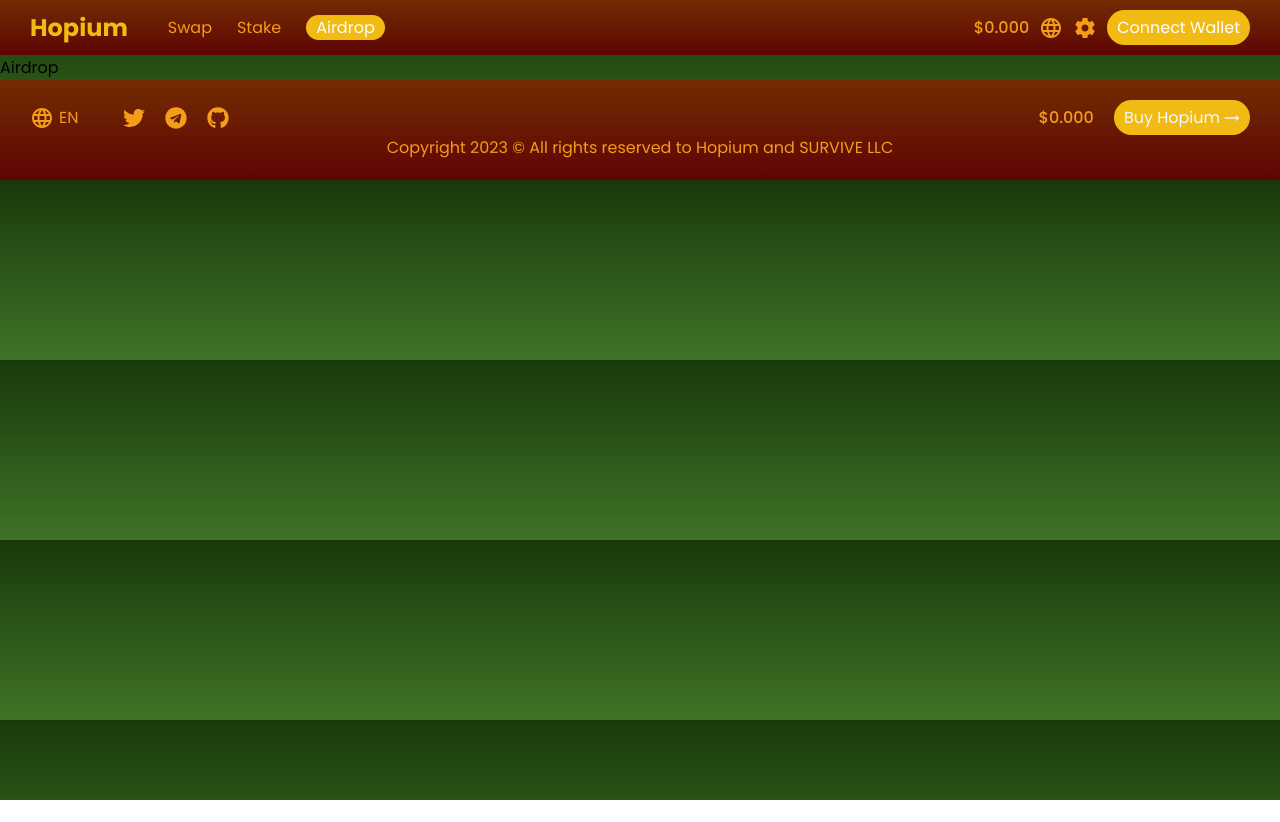
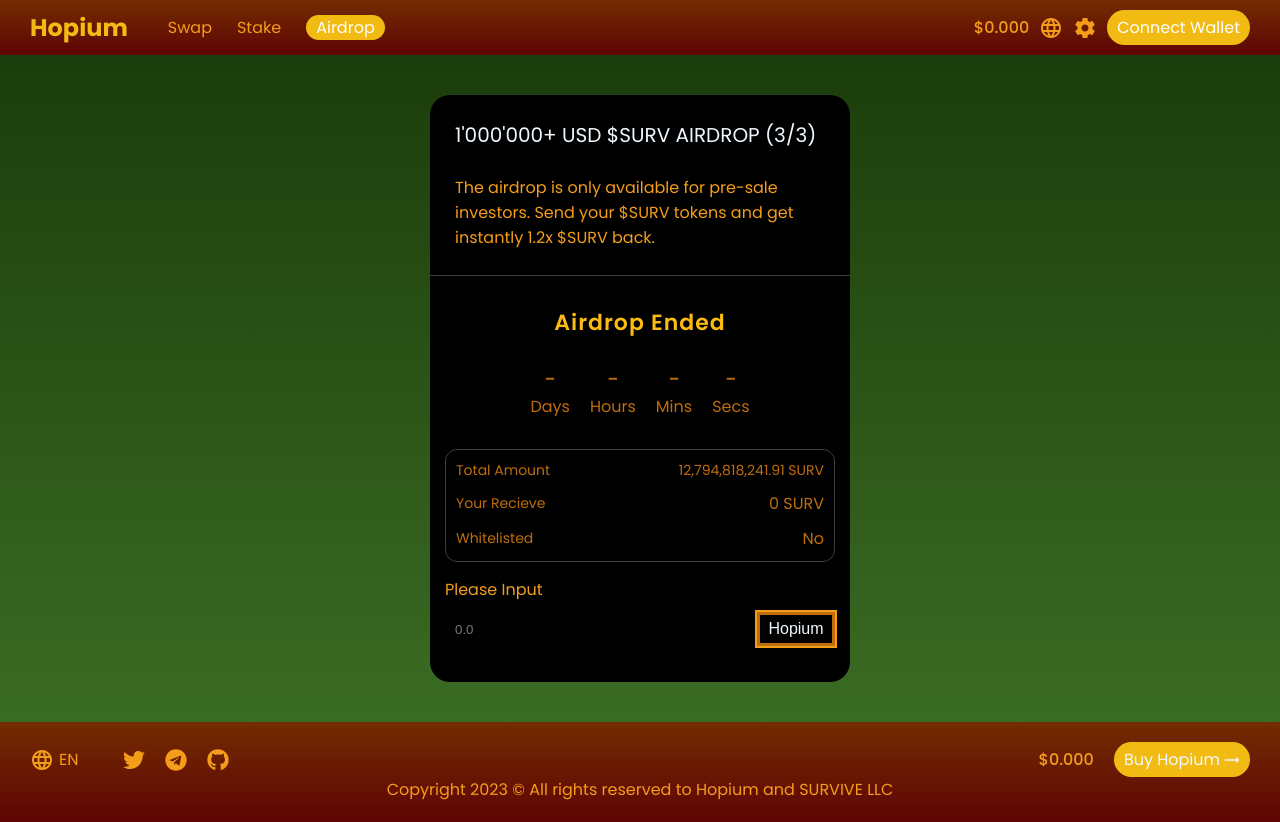
Before and after one commit to Demandtech/hopium, a React (Create React App) app: page /airdrop in a window 1280 px wide. Before the commit the page ends 800 px from the top, so only its background shows below. Built offline with nearby package versions, Linux system fonts and the light colour scheme.

Commit message:
stake section

```diff
--- /dev/null
+++ b/src/components/airdrop/Drop.jsx
@@ -0,0 +1,67 @@
+import React from 'react'
+import './airdrop.css'
+
+function Airdrop() {
+  return (
+    <section className='airdrop'>
+      <div className='drop-wrapper'>
+        <div className='top'>
+          <h5>1'000'000+ USD $SURV AIRDROP (3/3)</h5>
+          <p>
+            The airdrop is only available for pre-sale investors. Send your
+            $SURV tokens and get instantly 1.2x $SURV back.
+          </p>
+        </div>
+
+        <div className='center'>
+          <h4>Airdrop Ended</h4>
+          <div className='counter-wrapper'>
+            <div className='days counter'>
+              <span>-</span>
+              <p>Days</p>
+            </div>
+            <div className='Hours counter'>
+              <span>-</span>
+              <p>Hours</p>
+            </div>
+            <div className='mins counter'>
+              <span>-</span>
+              <p>Mins</p>
+            </div>
+            <div className='secs counter'>
+              <span>-</span>
+              <p>Secs</p>
+            </div>
+          </div>
+        </div>
+        <div className='bottom'>
+          <div className='total'>
+            <span>Total Amount</span>
+            <p>12,794,818,241.91 SURV</p>
+          </div>
+          <div className='receive'>
+            <span>Your Recieve</span>
+            <p>0 SURV</p>
+          </div>
+          <div className='whitelisted'>
+            <span>Whitelisted</span>
+            <p>No</p>
+          </div>
+        </div>
+        <form className='form'>
+          <label htmlFor='val'>Please Input</label>
+          <div className='form-control'>
+            <div className='inputel'>
+              <input type='text' placeholder='0.0' />
+            </div>
+            <div className='button'>
+              <button>Hopium</button>
+            </div>
+          </div>
+        </form>
+      </div>
+    </section>
+  )
+}
+
+export default Airdrop
--- /dev/null
+++ b/src/components/airdrop/airdrop.css
@@ -0,0 +1,137 @@
+.drop-wrapper{
+ width: 420px;
+ margin: 40px auto;
+ background: #000;
+ border-radius: 20px;
+ padding-bottom: 20px;
+}
+
+.counter-wrapper{
+ display: flex;
+ text-align: center;
+ justify-content: center;
+ gap: 20px;
+
+}
+
+.center{
+ padding: 30px;
+}
+.center h4{
+ text-align: center;
+ color: #FBBB13;
+ font-weight: 600;
+ letter-spacing: 1px;
+ font-size: 22px;
+ margin-bottom: 25px;
+
+}
+
+.counter{
+  color: #bf6d0a;
+}
+
+.counter span{
+ font-size: 20px;
+ font-weight: 500;
+ display: block;
+
+}
+
+.top{
+ padding: 25px;
+ border-bottom: 1.5px solid #3d3d3d;
+}
+
+.top h5{
+  color: aliceblue;
+  font-size: 20px;
+  font-weight: 400;
+  margin-bottom: 25px;
+}
+
+.top p{
+ color: #F49D1A;
+ font-size: 1rem;
+}
+
+.bottom{
+ border: 1.5px solid #3d3d3d;
+ border-radius: 12px;
+ padding: 10px;
+ color: #bf6d0a;
+ margin: 0 15px;
+ display: flex;
+ flex-direction: column;
+ gap: 10px;
+}
+
+.bottom div{
+ display: flex;
+ justify-content: space-between;
+ align-items: center;
+}
+
+.total span, .receive span, .whitelisted span{
+ font-size: 14px;
+}
+
+.total p {
+ font-size: 14px;
+}
+
+.form{
+ width: 100%;
+ padding: 15px ;
+}
+
+.form label {
+ color: #F49D1A;
+ padding-bottom: 10px;
+ display: block;
+}
+
+.form-control{
+ display: flex;
+ min-width: max-content;
+
+}
+
+.inputel{
+ width: 80%;
+}
+
+.inputel input{
+ width: 100%;
+ background: transparent;
+ border: none;
+ padding: 10px;
+ color: aliceblue;
+}
+
+.button{
+ width: 20%;
+}
+
+.button button{
+ width: 100%;
+ text-align: center;
+ background: transparent;
+ border: none;
+ font-size: 16px;
+ border: 3px solid #bf6d0a;
+ color: aliceblue;
+ padding: 5px 0;
+ outline: 2px solid  #F49D1A;
+}
+
+@media screen and (max-width: 480px) {
+  .drop-wrapper{
+   width: 100%;
+
+  }
+
+  .airdrop{
+   padding: 0 15px;
+  }
+}
--- a/src/components/exchange/Exchange.jsx
+++ b/src/components/exchange/Exchange.jsx
@@ -8,22 +8,14 @@
 import bnb from '../../images/belt.png'
 import smallLogo from '../../images/logo-small.png'
 
-
 function Exchange() {
-  const {openModal, rotate, handleRotate} = useGlobalContext()
+  const {rotate, handleRotate } = useGlobalContext()
   return (
     <section className='exchange'>
       <div className='exchange-wrapper'>
-        <div className='exchange-header'>
-          <div className='exchange-header-left'>
-            <h4>Exchange</h4>
-            <p>Swap BSC tokens instantly</p>
-          </div>
-          <div className='setting-wrapper'>
-            <SettingIcon className='ex-setting-icon' onClick={openModal} />
-            <RecentIcon className='ex-recent-icon' />
-          </div>
-        </div>
+        <HeaderSwap
+          content={{ title: 'Exchange', subtitle: 'Swap BSC tokens instantly' }}
+        />
         <div className={`${rotate ? 'column-reverse' : 'exchange-content'}`}>
           <div className='from'>
             <p>From</p>
@@ -67,4 +59,22 @@
   )
 }
 
+export const HeaderSwap = ({content}) => {
+  const { openModal} = useGlobalContext()
+  return (
+    <>
+      <div className={'exchange-header'}>
+        <div className={'header-wrap'}>
+          <h4>{content.title}</h4>
+          <p>{content.subtitle}</p>
+        </div>
+        <div className='setting-wrapper'>
+          <SettingIcon className='ex-setting-icon' onClick={openModal} />
+          <RecentIcon className='ex-recent-icon' />
+        </div>
+      </div>
+    </>
+  )
+}
+
 export default Exchange
--- a/src/components/exchange/exchange.css
+++ b/src/components/exchange/exchange.css
@@ -112,6 +112,14 @@
   fill: aliceblue
 }
 
+.header-wrap h4{
+  font-size: 20px;
+}
+
+.header-wrap p {
+  font-size: 14px;
+}
+
 @media screen and (max-width:480px) {
   .exchange-wrapper{
    width: 100%;
--- /dev/null
+++ b/src/components/liquidity/Liquidity.jsx
@@ -0,0 +1,30 @@
+import React from 'react'
+import { ReactComponent as PlusIcon } from '../../images/plus.svg'
+
+import { HeaderSwap } from '../exchange/Exchange'
+import './liquidity.css'
+
+function Liquidity() {
+  return (
+    <div className='liquidity-wrapper'>
+      <HeaderSwap
+        content={{
+          title: 'Your Liquidity',
+          subtitle: 'Remove liquidity to receive tokens back',
+          class: 'liquidity-header',
+        }}
+      />
+      <div className='liquidity-content'>
+        <p>Connect to a wallet to view your liquidity.</p>
+      </div>
+      <div className='liquidity-btn'>
+        <button>
+          <PlusIcon  className='plus-icon'/>
+          Add Liquidity
+        </button>
+      </div>
+    </div>
+  )
+}
+
+export default Liquidity
--- /dev/null
+++ b/src/components/liquidity/liquidity.css
@@ -0,0 +1,39 @@
+.liquidity-wrapper{
+ width: 420px;
+  margin: 40px auto;
+  padding: 30px;
+  background: #000000;
+  border-radius: 25px;
+}
+
+.liquidity-content {
+ padding: 25px 0;
+ border-bottom: 2px solid #3d3d3d;
+}
+
+.liquidity-content p{
+ color: #bf6d0a;
+ text-align: center;
+}
+
+.liquidity-btn{
+ margin-top: 25px;
+}
+
+.liquidity-btn button{
+ display: inline-flex;
+ align-items: center;
+ justify-content: center;
+ border: none;
+ width: 100%;
+ padding: 15px 0;
+ font-size: 16px;
+ gap: 5px;
+ background: #f2bb13;
+ color: aliceblue;
+ border-radius: 12px;
+}
+
+.plus-icon{
+ fill: aliceblue;
+}
--- a/src/components/navbar/navbar.css
+++ b/src/components/navbar/navbar.css
@@ -123,7 +123,7 @@
   }
 
   .link-icon path {
-    fill: #bf6d0a;
+    /* fill: #bf6d0a; */
     fill:  #F49D1A;
   }
 
--- a/src/components/swapheader/SwapHeader.jsx
+++ b/src/components/swapheader/SwapHeader.jsx
@@ -2,6 +2,7 @@
 import { NavLink } from 'react-router-dom'
 import './swapheader.css'
 import Exchange from '../exchange/Exchange'
+import Liquidity from '../liquidity/Liquidity'
 
 function SwapHeader() {
   const [exchange, setExchange] = useState(true)
@@ -27,8 +28,8 @@
           </div>
         </div>
       </header>
-      <section>
-        {exchange ? <Exchange/> : ''}
+      <section className='swap-section'>
+        {exchange ? <Exchange/> : <Liquidity />}
       </section>
     </>
   )
--- a/src/components/swapheader/swapheader.css
+++ b/src/components/swapheader/swapheader.css
@@ -26,3 +26,7 @@
   font-size: 18px;
   font-weight: 500;
 }
+
+.swap-section{
+  min-height: calc(100vh - 200px);
+}
--- a/src/pages/Airdrop.js
+++ b/src/pages/Airdrop.js
@@ -1,9 +1,13 @@
 import React from 'react'
+import Airdrop from '../components/airdrop/Drop';
 
-function Airdrop() {
+
+const Drop = ()=>{
   return (
-    <div>Airdrop</div>
+    <>
+      <Airdrop />
+    </>
   )
 }
 
-export default Airdrop
+export default Drop
```
Also changed, not shown: src/images/plus.svg (added).
